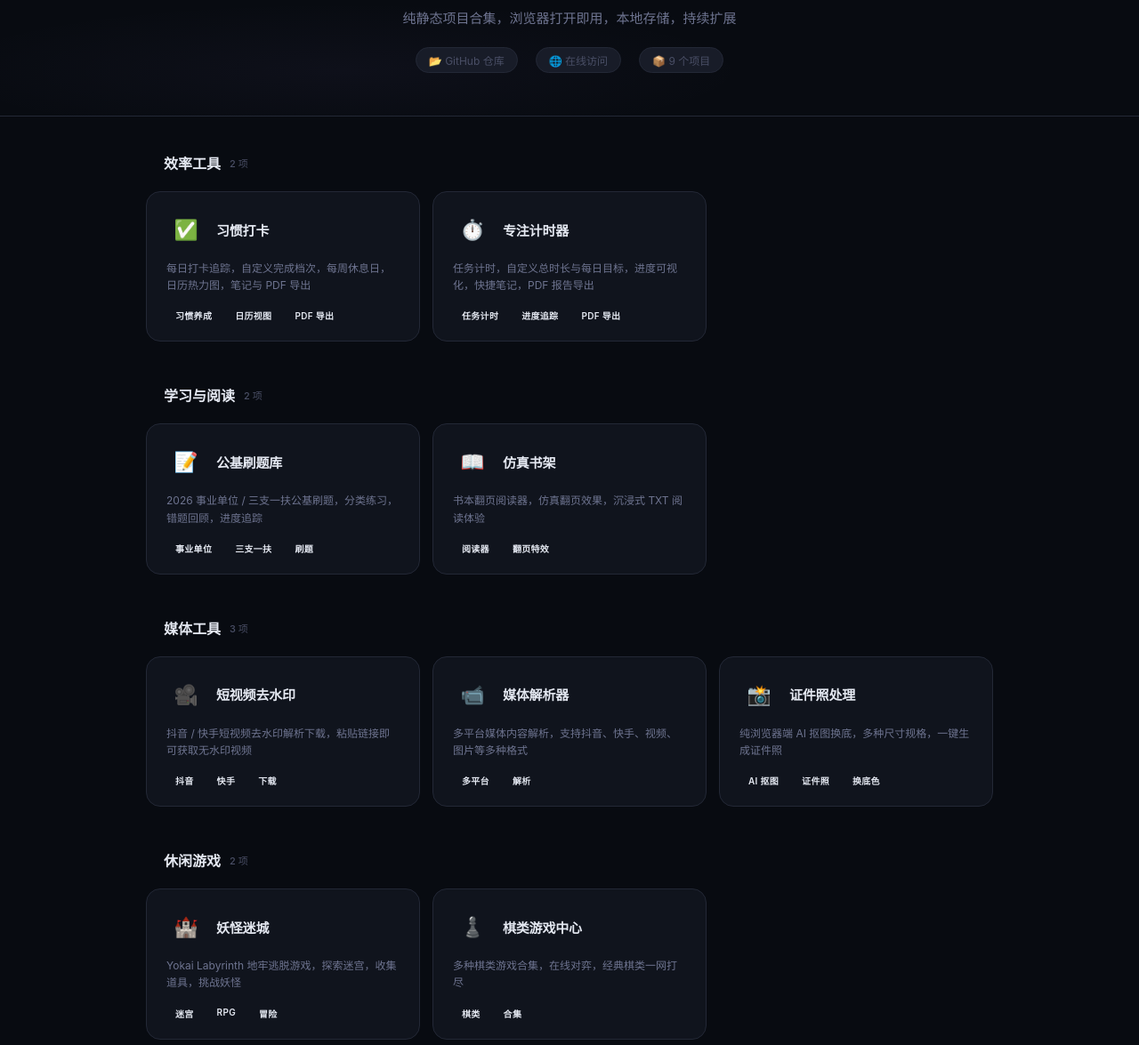
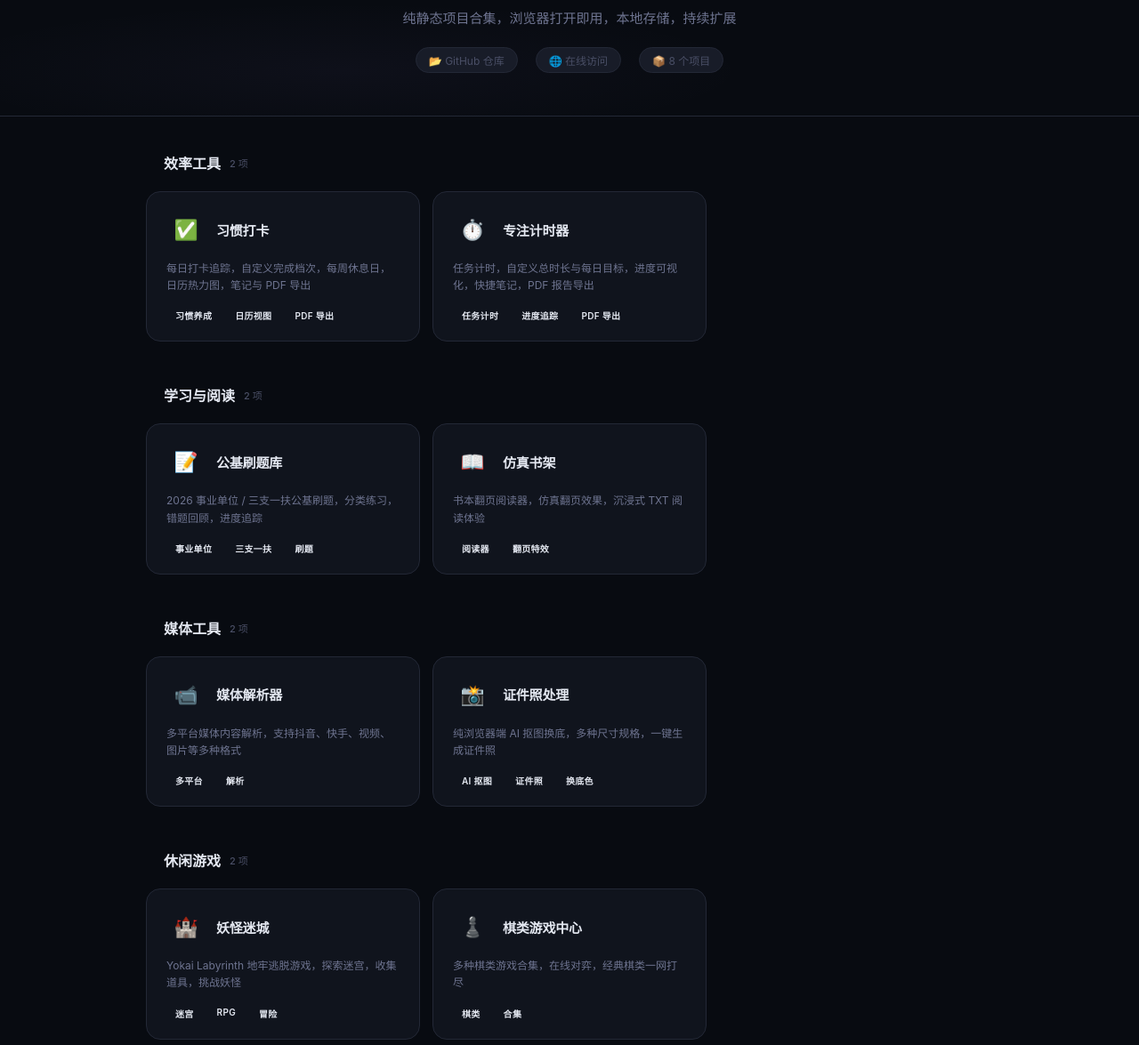
Before and after one commit to zhangwei6321-spec/book-reader, a plain HTML site: page index.html in a window 1280 px wide. Shown: the part 125-1300 px from the top of the page at 89% size. Drawn offline with Linux system fonts and the light colour scheme.

Commit message:
移除短视频去水印项目

```diff
--- a/index.html
+++ b/index.html
@@ -70,7 +70,7 @@
   <div class="meta">
     <a href="https://github.com/zhangwei6321-spec/book-reader" target="_blank">📂 GitHub 仓库</a>
     <a href="https://zhangwei6321-spec.github.io/book-reader/" target="_blank">🌐 在线访问</a>
-    <span>📦 9 个项目</span>
+    <span>📦 8 个项目</span>
   </div>
 </header>
 <div class="main">
@@ -112,14 +112,9 @@
   </section>
 
   <section class="category cat-media">
-    <div class="cat-header"><span class="dot"></span><h2>媒体工具</h2><span class="count">3 项</span></div>
+    <div class="cat-header"><span class="dot"></span><h2>媒体工具</h2><span class="count">2 项</span></div>
     <div class="grid">
-      <a href="video-parser/public/" class="card">
-        <div class="card-body">
-          <div class="icon-row"><div class="icon-pic">🎥</div><h3>短视频去水印</h3></div>
-          <div class="desc">抖音 / 快手短视频去水印解析下载，粘贴链接即可获取无水印视频</div>
-          <div class="tags"><span class="tag">抖音</span><span class="tag">快手</span><span class="tag">下载</span></div>
-        </div></a>
+
       <a href="media-parser/" class="card">
         <div class="card-body">
           <div class="icon-row"><div class="icon-pic">📹</div><h3>媒体解析器</h3></div>
```
